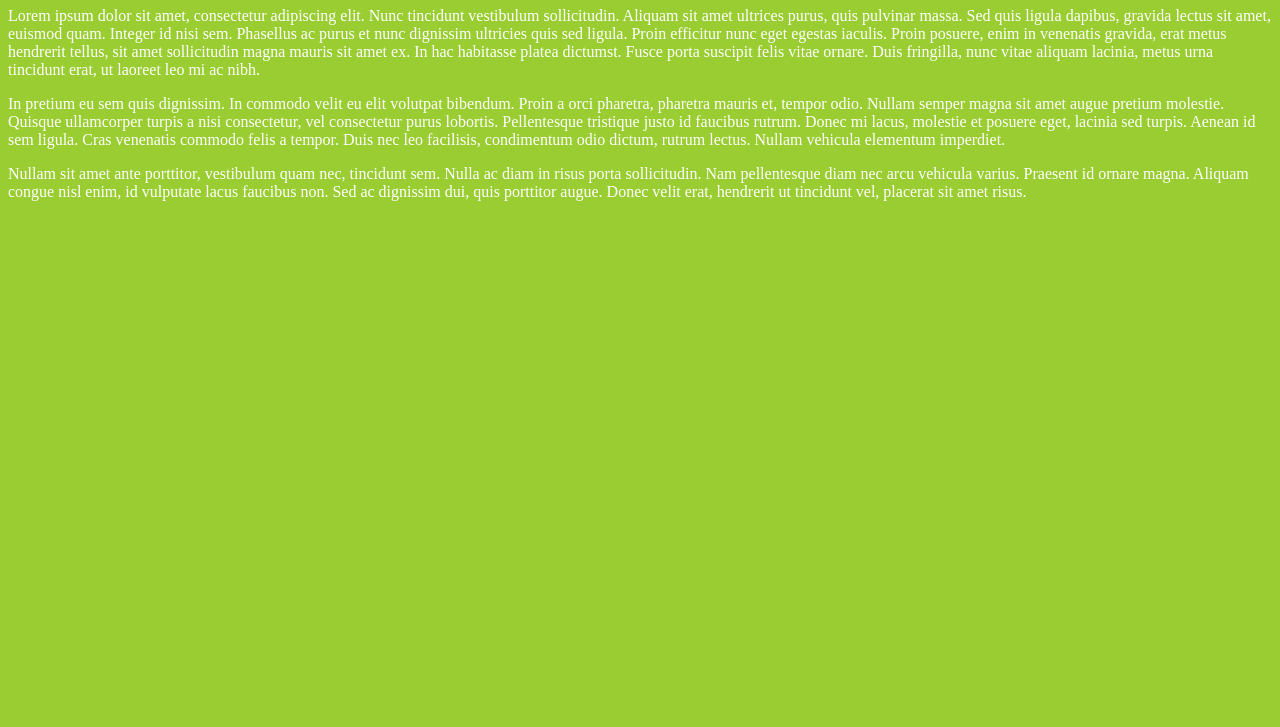
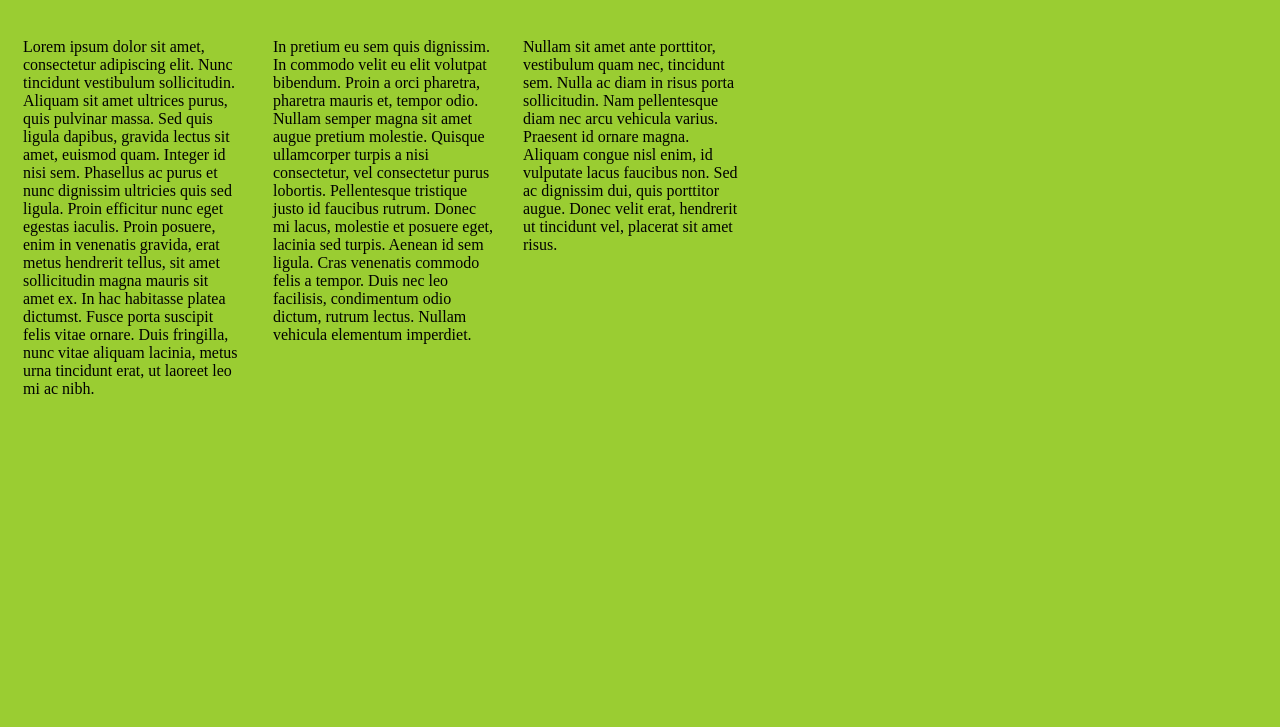
Before and after one commit to Robinchaplin/Media-Queries, a plain HTML site: page index.html in a window 1280 px wide. Shown: the part 73-800 px from the top of the page. Drawn offline with Linux system fonts and the light colour scheme.

Commit message:
add style.css

```diff
--- a/style.css
+++ b/style.css
@@ -1,11 +1,16 @@
-@media screen and (min-width: 480px) {
+@media screen and (min-width: 480px) and (max-width: 767px) {
     body {
         background-color: black;
         color: white;
     }
 }
 @media screen and (min-width: 768px) {
-    body {
-      background-color: yellowgreen;
-    }
+  body {
+    background-color: yellowgreen;
   }
+  .column {
+    width: 220px;
+    float: left;
+    padding: 15px;
+  }
+}
```
